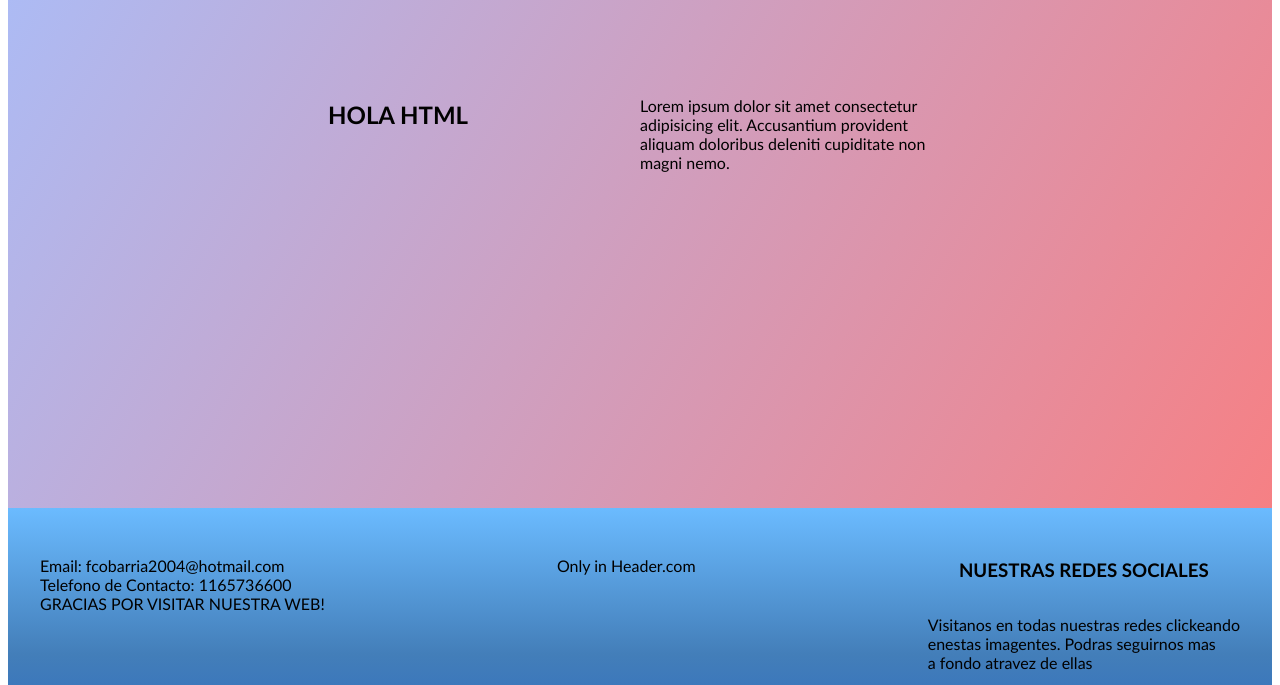
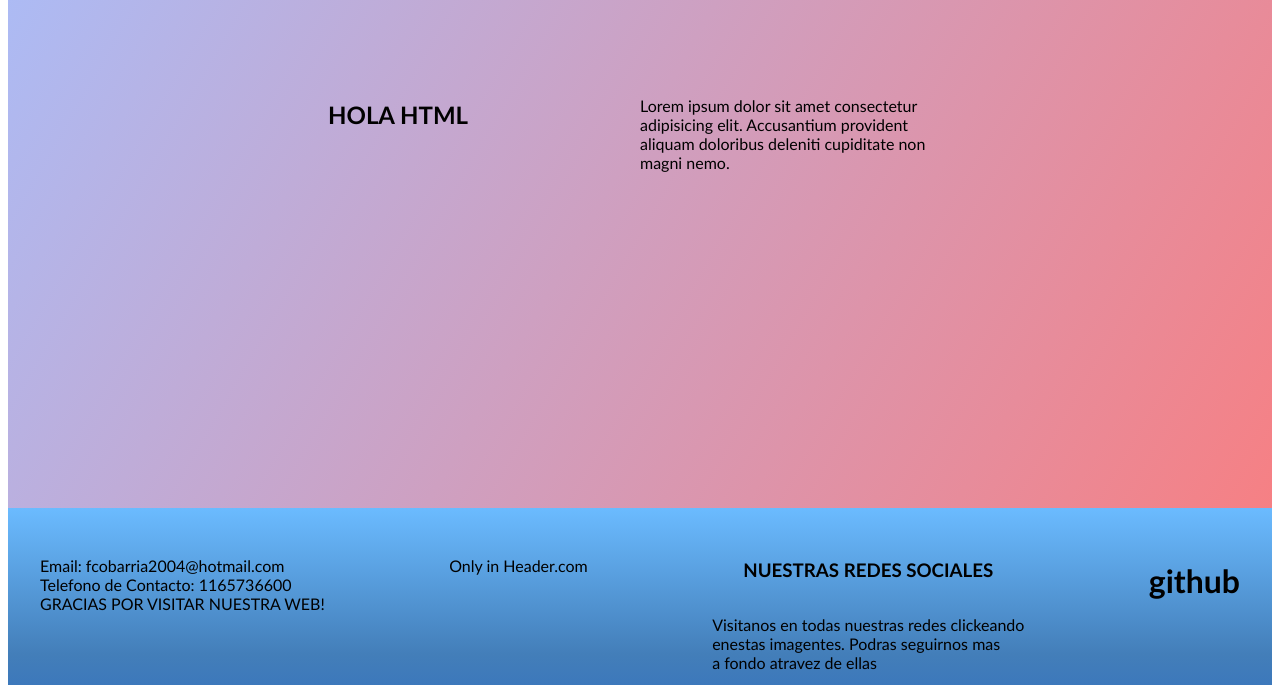
Before and after one commit to GitFrank02/Nuevo-repositorio, a plain HTML site: page index.html in a window 1280 px wide. Shown: the part 394-1079 px from the top of the page. Drawn offline with Linux system fonts and the light colour scheme.

Commit message:
Commit desde la nube: h1 cambio

```diff
--- a/index.html
+++ b/index.html
@@ -55,6 +55,7 @@ mas <br> a fondo  atravez de ellas</p>
 </nav>
 </div>
 
+<h1>github</h1>
 
    </footer>
 
```
